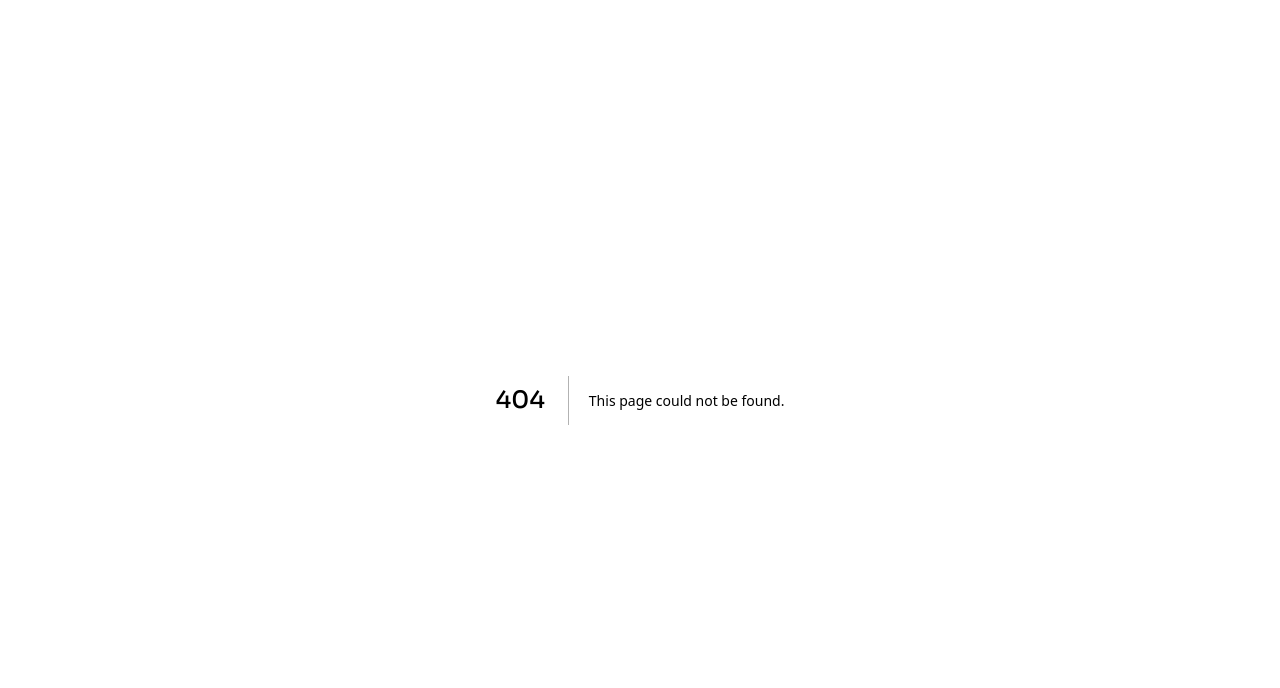
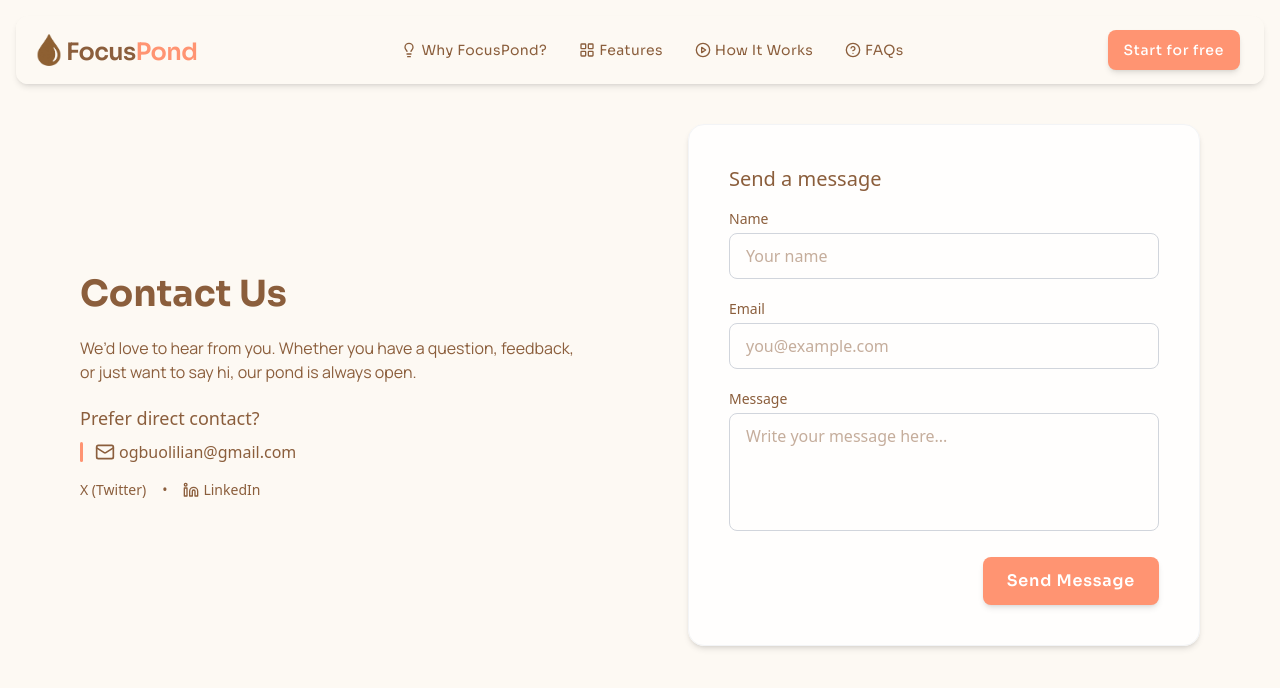
Before and after one commit to liannmaka/Focuspond, a Next.js app: page /contact in a window 1280 px wide. Before the commit this address had no page. Shown: the top 688 px of the page. Built offline with nearby package versions, Linux system fonts and the light colour scheme.

Commit message:
feat: translate the contact us screen

```diff
--- a/src/app/(landing-page)/_components/faq/Faqs.tsx
+++ b/src/app/(landing-page)/_components/faq/Faqs.tsx
@@ -5,6 +5,7 @@ import Link from "next/link";
 import { Badge } from "@/components/ui";
 import { faqs } from "@/data/landing-page/faq";
 import { useState } from "react";
+import Footer from "../Footer";
 
 const Faqs = () => {
   const [activeIndex, setActiveIndex] = useState<number | null>(null);
@@ -18,6 +19,7 @@ const Faqs = () => {
   const rightFaqs = faqs.filter((_, idx) => idx % 2 === 1);
 
   return (
+    <>
         <section
         className="relative bg-secondary-accent/10 pt-8 pb-16"
         id="faqs"
@@ -91,6 +93,8 @@ const Faqs = () => {
             </div>
         </div>
         </section>
+        <Footer />
+    </>
   );
 };
 
--- /dev/null
+++ b/src/app/(landing-page)/contact/page.tsx
@@ -0,0 +1,127 @@
+"use client";
+
+import { Button } from "@/components/ui";
+import Form from "next/form";
+import Link from "next/link";
+import { Mail, Linkedin } from "lucide-react";
+
+
+export default function ContactUsPage() {
+  return (
+        <div className="min-h-screen">
+            <div className="grid lg:grid-cols-2 gap-4 lg:gap-12 items-center pt-14 pb-10 content-center">
+                {/* column 1 */}
+            <section className="max-w-lg mx-auto">
+                {/* Intro */}
+                <div>
+                    <h1 className="text-4xl font-bold font-sora">
+                     Contact Us
+                    </h1>
+                    <p className="my-5 font-manrope text-base">
+                     We’d love to hear from you. Whether you have a question, feedback, or just want to say hi, our pond is always open.
+                    </p>
+                </div>
+
+                {/* Direct Contact */}
+                <div>
+                    <h3 className="text-lg font-medium mb-2">Prefer direct contact?</h3>
+                    <p className="flex items-center">
+                        <span className="block h-5 w-[3px] bg-accent-button rounded-full mr-3" />
+                        <Mail className="w-5 h-5 shrink-0 mr-1" />
+
+                        <Link
+                            href="mailto:ogbuolilian@gmail.com"
+                            className="hover:underline font-medium transition-colors duration-200"
+                        >
+                            ogbuolilian@gmail.com
+                        </Link>
+                    </p>
+                    <div className="mt-4 flex items-center gap-4 text-sm">
+                        <Link
+                        href="https://twitter.com/yourtwitterhandle"
+                        target="_blank"
+                        rel="noopener noreferrer"
+                        className="hover:text-blue-500 transition-colors"
+                        >
+                            <span>X (Twitter)</span>
+                        </Link>
+
+                        <span>•</span>
+
+                        <Link
+                        href="https://linkedin.com/in/yourlinkedin"
+                        target="_blank"
+                        rel="noopener noreferrer"
+                        className="flex items-center gap-1 hover:text-blue-600 transition-colors"
+                        >
+                            <Linkedin className="w-4 h-4" />
+                            <span>LinkedIn</span>
+                        </Link>
+                    </div>
+                </div>
+            </section>
+
+            {/* Contact Form column 2*/}
+            <section className="w-full max-w-lg mx-auto bg-white/80 shadow-md rounded-2xl p-10 border border-gray-100">
+                <h2 className="text-xl font-medium mb-4">Send a message</h2>
+
+                <Form action="/contact" className="space-y-5">
+                <div>
+                    <label htmlFor="name" className="block text-sm font-medium mb-1">
+                    Name
+                    </label>
+                    <input
+                    id="name"
+                    name="name"
+                    type="text"
+                    required
+                    placeholder="Your name"
+                    className="w-full rounded-lg border border-gray-300 px-4 py-2.5 focus:ring-2 focus:ring-blue-100 focus:outline-none"
+                    />
+                </div>
+
+                <div>
+                    <label htmlFor="email" className="block text-sm font-medium mb-1">
+                    Email
+                    </label>
+                    <input
+                    id="email"
+                    name="email"
+                    type="email"
+                    required
+                    placeholder="you@example.com"
+                    className="w-full rounded-lg border border-gray-300 px-4 py-2.5 focus:ring-2 focus:ring-blue-100 focus:outline-none"
+                    />
+                </div>
+
+                <div>
+                    <label htmlFor="message" className="block text-sm font-medium mb-1">
+                    Message
+                    </label>
+                    <textarea
+                    id="message"
+                    name="message"
+                    rows={4}
+                    required
+                    placeholder="Write your message here..."
+                    className="w-full rounded-lg border border-gray-300 px-4 py-2.5 focus:ring-2 focus:ring-blue-100 focus:outline-none resize-none"
+                    />
+                </div>
+                <div className="text-right">
+                    <Button
+                        type="submit"
+                        href="/waitlist"
+                        size="lg"
+                        aria-label="Sign up for FocusPond"
+                        className="relative overflow-hidden font-semibold group"
+                    >
+                        <span className="relative z-10">Send Message</span>
+                        <span className="absolute inset-0 animate-shimmer bg-gradient-to-r from-transparent to-transparent opacity-0 group-hover:opacity-100 transition-opacity duration-300" />
+                    </Button>
+                </div>
+                </Form>
+            </section>
+            </div>
+        </div>
+  );
+}
--- a/src/app/(landing-page)/layout.tsx
+++ b/src/app/(landing-page)/layout.tsx
@@ -1,4 +1,4 @@
-import { NavBar, Footer } from "./_components";
+import { NavBar } from "./_components";
 
 export default function LandingPageLayout({
   children,
@@ -11,7 +11,6 @@ export default function LandingPageLayout({
       <main className="pt-[var(--header-height)]">
         <div>{children}</div>
       </main>
-      <Footer />
     </div>
   );
 }
```
Lines whose indentation alone changed are shown as unchanged.
